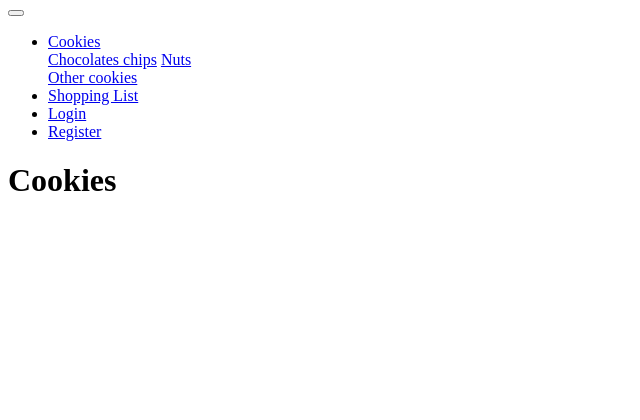
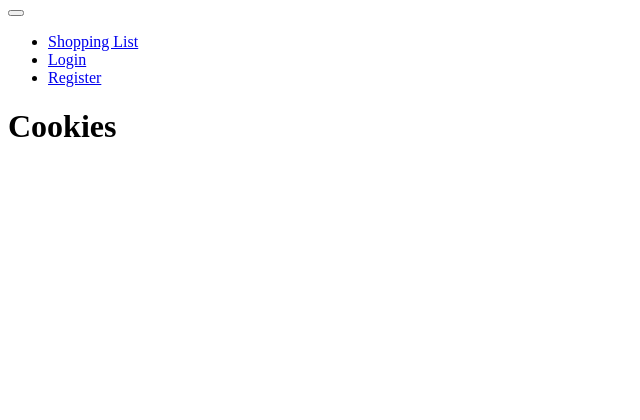
Before and after one commit to elgcv/Cookie-Market, a Symfony app: template templates/home.html.twig in a window 1280 px wide. Shown: the part 380-800 px from the top of the page, without its empty margins (0-640 px from the left). Run offline with Twig, Linux system fonts and the light colour scheme; the template is opened without the code that fills it, so the values that code supplies are empty; some libraries are stand-ins or nearby versions.

Commit message:
add readme

```diff
--- a/templates/_components/_navbar.html.twig
+++ b/templates/_components/_navbar.html.twig
@@ -10,18 +10,6 @@
 
         <div class="collapse navbar-collapse" id="navbarSupportedContent">
             <ul class="navbar-nav mr-auto">
-                <li class="nav-item dropdown">
-                    <a class="nav-link dropdown-toggle" href="#" id="navbarDropdown" role="button"
-                       data-toggle="dropdown" aria-haspopup="true" aria-expanded="false">
-                        Cookies
-                    </a>
-                    <div class="dropdown-menu" aria-labelledby="navbarDropdown">
-                        <a class="dropdown-item" href="#">Chocolates chips</a>
-                        <a class="dropdown-item" href="#">Nuts</a>
-                        <div class="dropdown-divider"></div>
-                        <a class="dropdown-item" href="#">Other cookies</a>
-                    </div>
-                </li>
                 <li class="nav-item">
                     <a class="dropdown-item" href="{{ path('card_index') }}">Shopping List</a>
                 </li>
```
Also changed, not shown: README.md (added).
